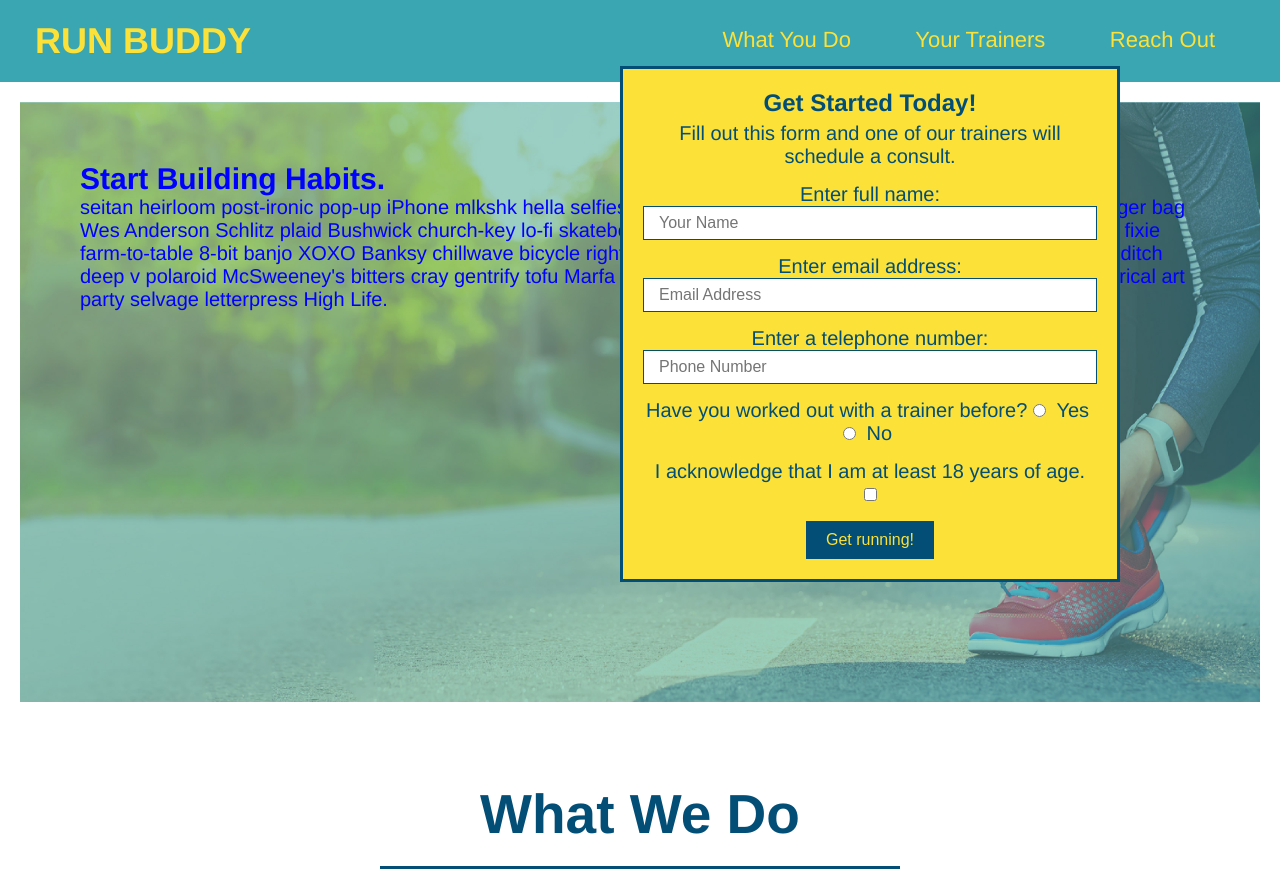
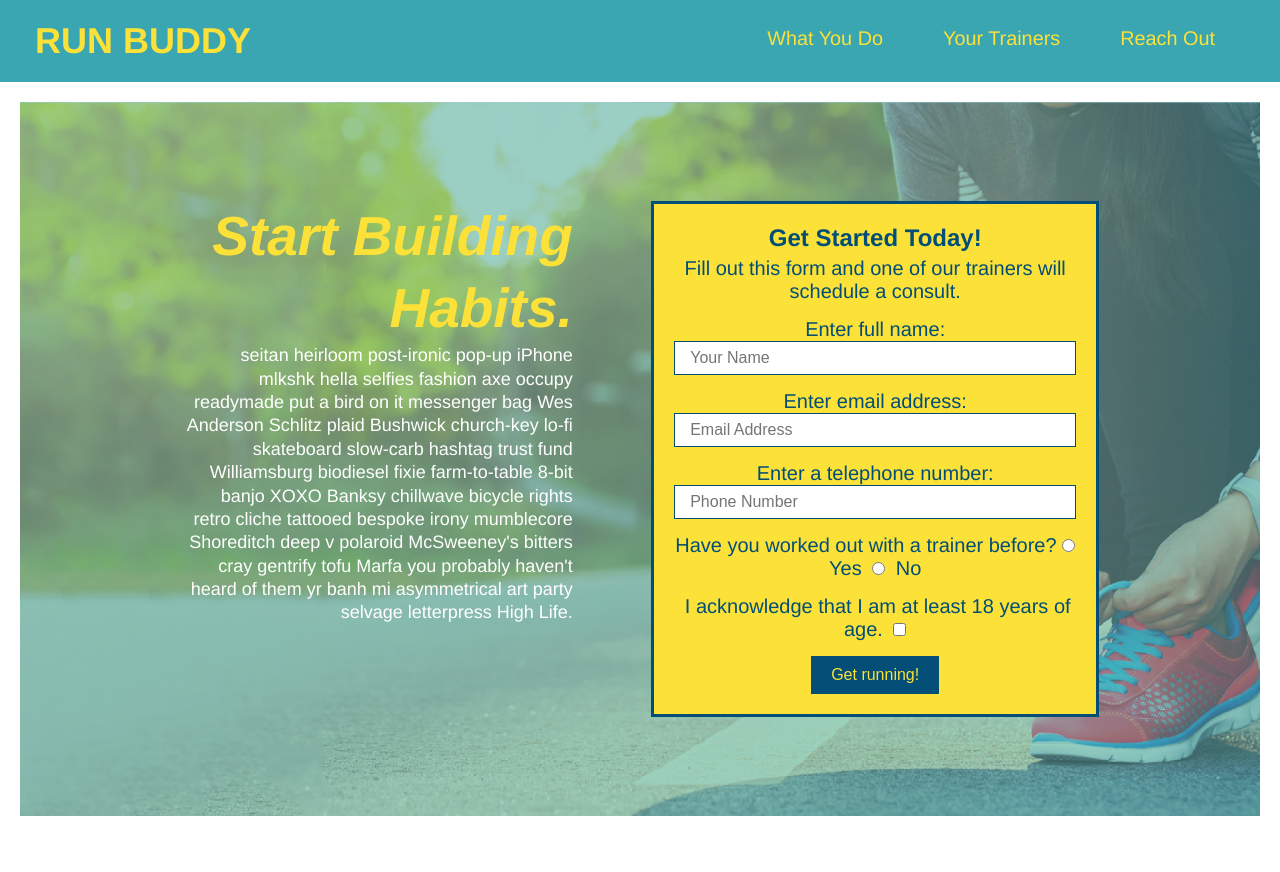
Before and after one commit to osbornroxas02/run-buddy, a plain HTML site: page index.html in a window 1280 px wide. Shown: the top 872 px of the page. Drawn offline with Linux system fonts and the light colour scheme.

Commit message:
add flexbox to the hero

```diff
--- a/assets/css/style.css
+++ b/assets/css/style.css
@@ -35,6 +35,14 @@ body {
   margin: 7px 0;
 }
 
+header nav ul {
+  display: flex;
+  flex-wrap: wrap;
+  justify-content: space-between;
+  align-items: center;
+  list-style: none;
+}
+
 header nav ul li {
   display: inline;
 }
@@ -42,7 +50,7 @@ body {
 header nav ul li a {
   margin: 0 30px;
   font-weight: lighter;
-      font-size: 22px;
+  font-size: 1.55vw;
 }
 /* end header section */
 
@@ -51,17 +59,18 @@ body {
   background: #fce138;
   width: 100%;
   padding: 40px 35px;
+  display: flex;
+  justify-content: space-between;
+  flex-wrap: wrap;
 }
 
 footer h2 {
-      display: inline;
   color: #024e76;
   font-size: 30px;
   margin: 0;
 }
 
 footer div {
-      float: right;
   line-height: 1.5;
   text-align: right;
 }
@@ -78,21 +87,39 @@ body {
 /* hero Style Start */
 .hero {
   background-image: url("../images/hero-bg.jpg");
-  height: 600px;
   background-size: cover;
   background-position: center;
-  position: relative;
+  display: flex;
+  justify-content: center;
+  flex-wrap: wrap;
 }
 
 .hero-form {
   border: 3px solid #024e76;
   background-color: #fce138;
   padding: 20px;
-    width: 500px;
   color: #024e76;
-    position: absolute;
-    bottom: 120px;
-    right: 140px;
+}
+
+.hero-cta {
+  width: 35%;
+  text-align: right;
+  margin: 3.5%;
+  color: #fff;
+  font-size: 18px;
+  line-height: 1.3;
+}
+
+.hero-cta h2 {
+  font-style: italic;
+  font-size: 55px;
+  color: #fce138;
+}
+
+.hero-form {
+  text-align: center;
+  width: 40%;
+  margin: 3.5%;
 }
 
 .hero-form h3 {
@@ -128,10 +155,6 @@ body {
 /* hero Style End */
 
 /* what sections */
-  .hero-form {
-    text-align: center;
-  }
-
 .intro {
   text-align: center;
 }
```
Also changed, not shown: index.html (+1 -0 lines). Lines whose indentation alone changed are shown as unchanged.
